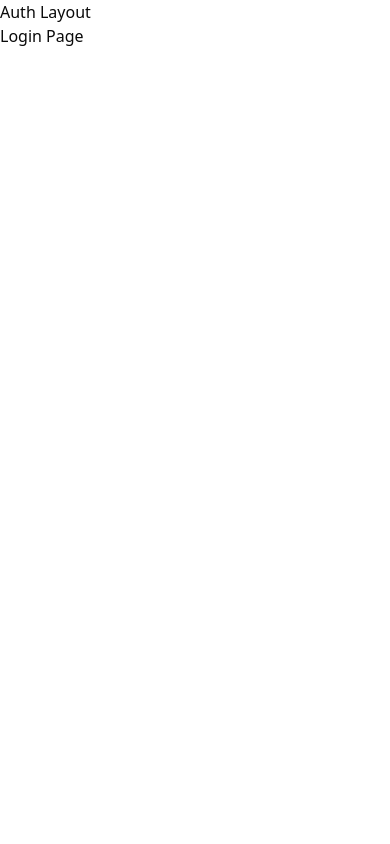
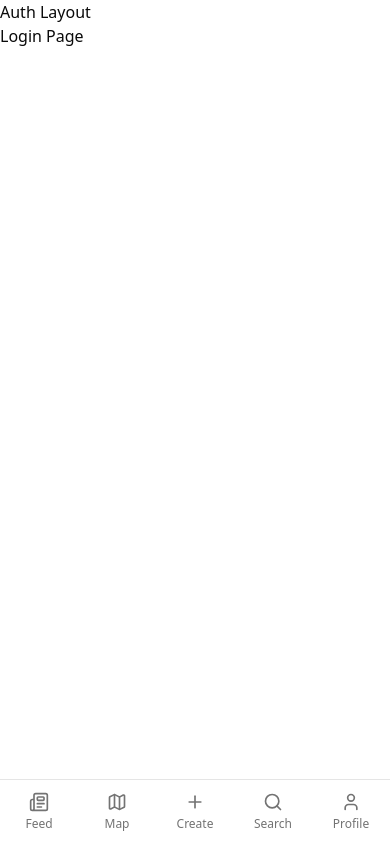
Before and after one commit to JosefKuchar/pv247-project, a Next.js app: page /login in a window 390 px wide. Built offline with nearby package versions, Linux system fonts and the light colour scheme.

Commit message:
feat: initial bottom navigation implementation

```diff
--- a/app/(app)/layout.tsx
+++ b/app/(app)/layout.tsx
@@ -1,10 +1,12 @@
 import { AppSidebar } from '@/components/navigation/app-sidebar';
+import { BottomNav } from '@/components/navigation/bottom-nav';
 
 export default function Layout({ children }: { children: React.ReactNode }) {
   return (
     <>
       <AppSidebar />
-      <main>{children}</main>
+      <main className="pb-16 md:pb-0">{children}</main>
+      <BottomNav />
     </>
   );
 }
--- a/components/navigation/app-sidebar.tsx
+++ b/components/navigation/app-sidebar.tsx
@@ -9,42 +9,8 @@ import {
   SidebarMenuButton,
   SidebarMenuItem,
 } from '@/components/ui/sidebar';
-import {
-  MapIcon,
-  NewspaperIcon,
-  PlusIcon,
-  SearchIcon,
-  UserIcon,
-} from 'lucide-react';
 import Link from 'next/link';
-
-const items = [
-  {
-    label: 'Feed',
-    icon: NewspaperIcon,
-    url: '/',
-  },
-  {
-    label: 'Map',
-    icon: MapIcon,
-    url: '/map',
-  },
-  {
-    label: 'Create',
-    icon: PlusIcon,
-    url: '/create',
-  },
-  {
-    label: 'Search',
-    icon: SearchIcon,
-    url: '/search',
-  },
-  {
-    label: 'Profile',
-    icon: UserIcon,
-    url: '/profile',
-  },
-];
+import { navItems } from './nav-items';
 
 export function AppSidebar() {
   return (
@@ -54,7 +20,7 @@ export function AppSidebar() {
         <SidebarGroup>
           <SidebarGroupContent>
             <SidebarMenu>
-              {items.map(item => (
+              {navItems.map(item => (
                 <SidebarMenuItem key={item.url}>
                   <SidebarMenuButton asChild>
                     <Link href={item.url}>
--- /dev/null
+++ b/components/navigation/bottom-nav.tsx
@@ -0,0 +1,44 @@
+'use client';
+
+import Link from 'next/link';
+import { usePathname } from 'next/navigation';
+import { cn } from '@/lib/utils';
+import { useIsMobile } from '@/hooks/use-mobile';
+import { navItems } from './nav-items';
+
+export function BottomNav() {
+  const pathname = usePathname();
+  const isMobile = useIsMobile();
+
+  if (!isMobile) {
+    return null;
+  }
+
+  return (
+    <nav className="bg-background fixed right-0 bottom-0 left-0 z-50 border-t md:hidden">
+      <div className="flex h-16 items-center justify-around">
+        {navItems.map(item => {
+          const isActive =
+            item.url === '/' ? pathname === '/' : pathname.startsWith(item.url);
+          const Icon = item.icon;
+
+          return (
+            <Link
+              key={item.url}
+              href={item.url}
+              className={cn(
+                'flex h-full flex-1 flex-col items-center justify-center gap-1 transition-colors',
+                isActive
+                  ? 'text-primary'
+                  : 'text-muted-foreground hover:text-foreground',
+              )}
+            >
+              <Icon className="h-5 w-5" />
+              <span className="text-xs font-medium">{item.label}</span>
+            </Link>
+          );
+        })}
+      </div>
+    </nav>
+  );
+}
--- /dev/null
+++ b/components/navigation/nav-items.ts
@@ -0,0 +1,35 @@
+import {
+  MapIcon,
+  NewspaperIcon,
+  PlusIcon,
+  SearchIcon,
+  UserIcon,
+} from 'lucide-react';
+
+export const navItems = [
+  {
+    label: 'Feed',
+    icon: NewspaperIcon,
+    url: '/',
+  },
+  {
+    label: 'Map',
+    icon: MapIcon,
+    url: '/map',
+  },
+  {
+    label: 'Create',
+    icon: PlusIcon,
+    url: '/new_review',
+  },
+  {
+    label: 'Search',
+    icon: SearchIcon,
+    url: '/search',
+  },
+  {
+    label: 'Profile',
+    icon: UserIcon,
+    url: '/profile',
+  },
+] as const;
```
